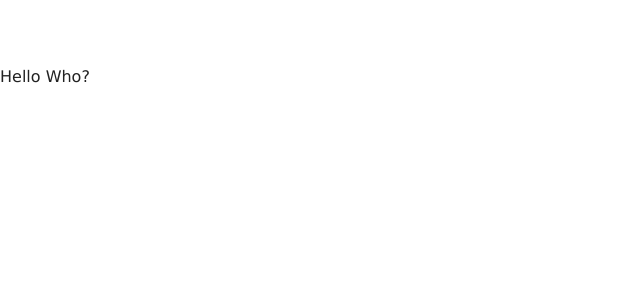
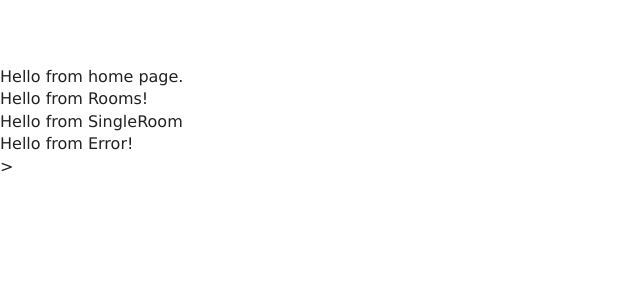
Before and after one commit to Chasecooler/resort2, a React (Create React App) app: page / in a window 1280 px wide. Shown: the top 300 px of the page, without its empty margins (0-640 px from the left). Built offline with nearby package versions, Linux system fonts and the light colour scheme.

Commit message:
react router dom

```diff
--- a/src/App.js
+++ b/src/App.js
@@ -2,12 +2,24 @@ import React from 'react';
 // import logo from './logo.svg';
 import './App.css';
 
+import Home from "./pages/Home";
+import Rooms from "./pages/Rooms";
+import SingleRoom from "./pages/SingleRoom";
+import Error from "./pages/Error";
+
+import {Route, Switch} from 'react-router-dom';
+
 function App() {
-  return (
-    <>
-    Hello Who?
-    </>
+  return <>
 
+  <Home />
+  <Rooms />
+  <SingleRoom />
+  <Error />
+  </>;
+}
+
+export default App;
 
 
     // <div className="App">
@@ -26,7 +38,3 @@ function App() {
     //     </a>
     //   </header>
     // </div>
-  );
-}
-
-export default App;
--- a/src/index.js
+++ b/src/index.js
@@ -1,10 +1,15 @@
 import React from 'react';
 import ReactDOM from 'react-dom';
 // import './index.css';
+import {BrowserRouter as Router} from 'react-router-dom';
+
 import App from './App';
 import * as serviceWorker from './serviceWorker';
 
-ReactDOM.render(<App />, document.getElementById('root'));
+ReactDOM.render(
+<Router>
+    <App />>
+</Router>, document.getElementById('root'));
 
 // If you want your app to work offline and load faster, you can change
 // unregister() to register() below. Note this comes with some pitfalls.
--- /dev/null
+++ b/src/pages/Error.js
@@ -0,0 +1,9 @@
+import React from 'react'
+
+export default function Error() {
+    return (
+        <div>
+            Hello from Error!
+        </div>
+    )
+}
```
